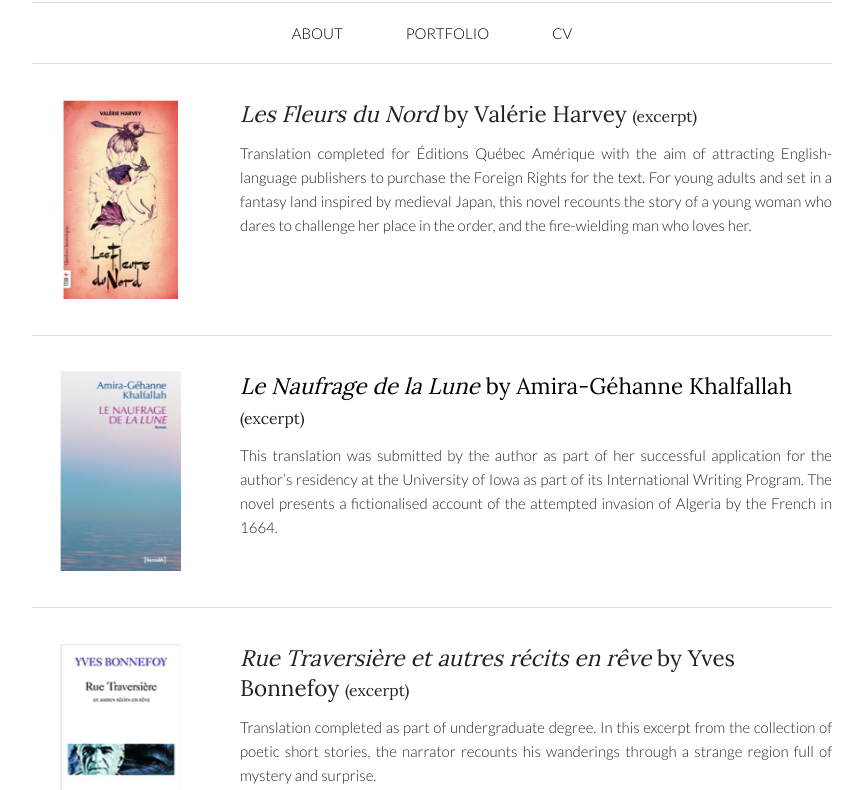
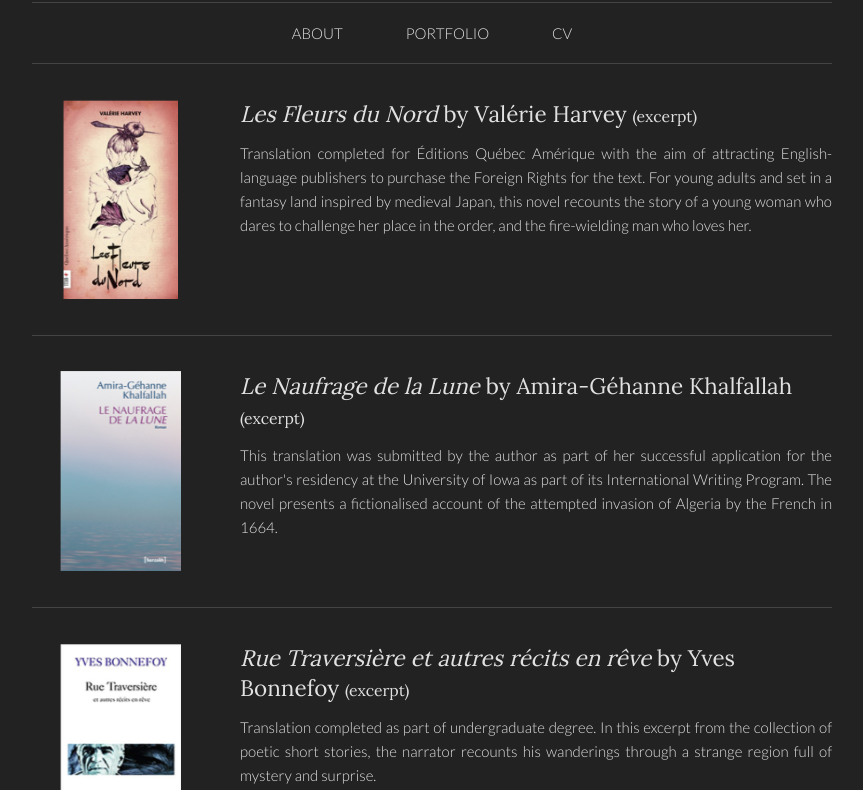
Before and after one commit to friggog/website-ljlf, a plain HTML site: page folio.html in a window 1280 px wide. Shown: the part 123-913 px from the top of the page, without its empty margins (208-1071 px from the left). Drawn offline with Linux system fonts and the dark colour scheme.

Commit message:
typo fix and dark mode

```diff
--- a/css/style.css
+++ b/css/style.css
@@ -54,7 +54,7 @@ h1, h2, h3, h4 {
 
 .menu li a {
     margin: 0 2em;
-    color: black;
+    color: inherit;
     text-decoration: none;
     line-height: 4em;
 }
@@ -85,7 +85,7 @@ h1, h2, h3, h4 {
 }
 
 .folio a {
-    color: black;
+    color: inherit;
     text-decoration: none;
 }
 
@@ -203,5 +203,28 @@ h1, h2, h3, h4 {
 }
 
 footer {
-    color: #E1E1E1;
+    color: #444;
 }
+
+@media (prefers-color-scheme: dark) {
+    body {
+        background-color: #222;
+        color: #E1E1E1;
+    }
+    img {
+        filter: grayscale(30%);
+    }
+    hr {
+        border-top: 1px solid #444;
+    }
+    .menu {
+        border-top: 1px solid #444;
+        border-bottom: 1px solid #444;
+    }
+    .button {
+        color: #E1E1E1;
+    }
+    .button:hover {
+        color: #bbb;
+    }
+}
--- a/folio.html
+++ b/folio.html
@@ -42,7 +42,7 @@
                 </div>
                 <div class="nine columns">
                     <h4><a href="https://arablit.org/2019/09/11/2019-iwp-residents-include-soukaina-habiballah-amira-gehanne-khalfallah/" target="_blank"><i>Le Naufrage de la Lune</i> by Amira-G&eacute;hanne Khalfallah</a> <span class="info">(excerpt)</span></h4>
-                    <p>This translation was submitted by the author as part of her successful application for the author’s residency at the University of Iowa as part of its International Writing Program. The novel presents a fictionalised account of the attempted invasion of Algeria by the French in 1664.</p>
+                    <p>This translation was submitted by the author as part of her successful application for the author's residency at the University of Iowa as part of its International Writing Program. The novel presents a fictionalised account of the attempted invasion of Algeria by the French in 1664.</p>
                 </div>
             </div>
             <hr/>
```
